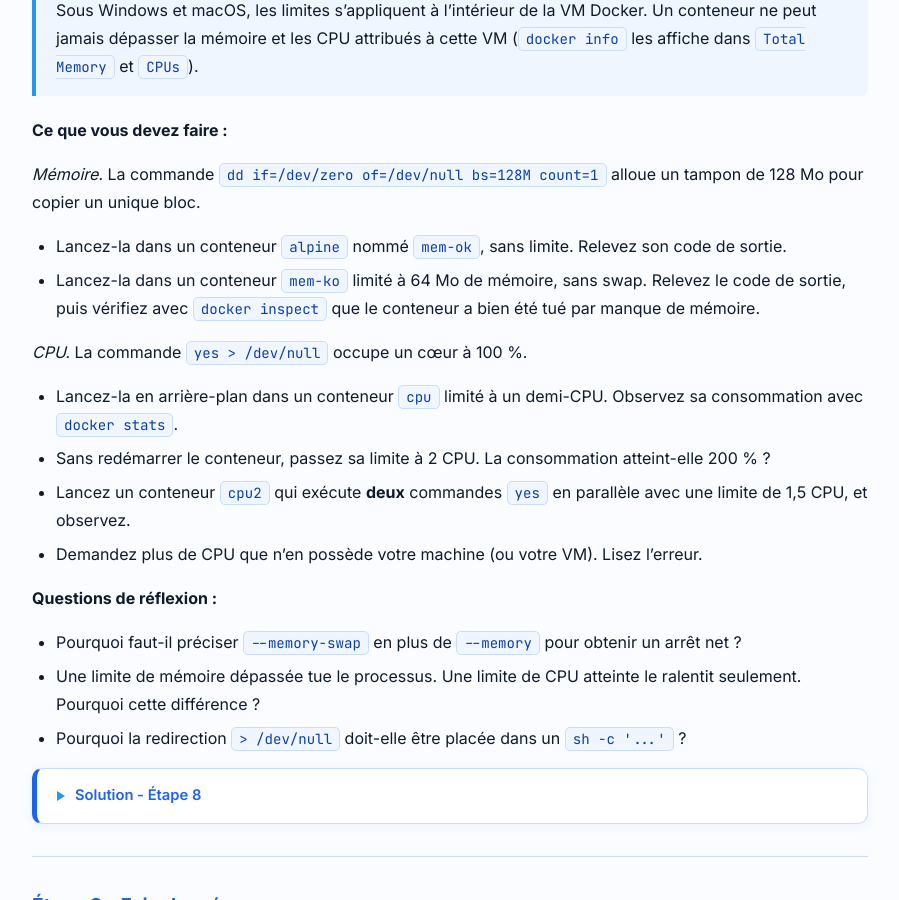
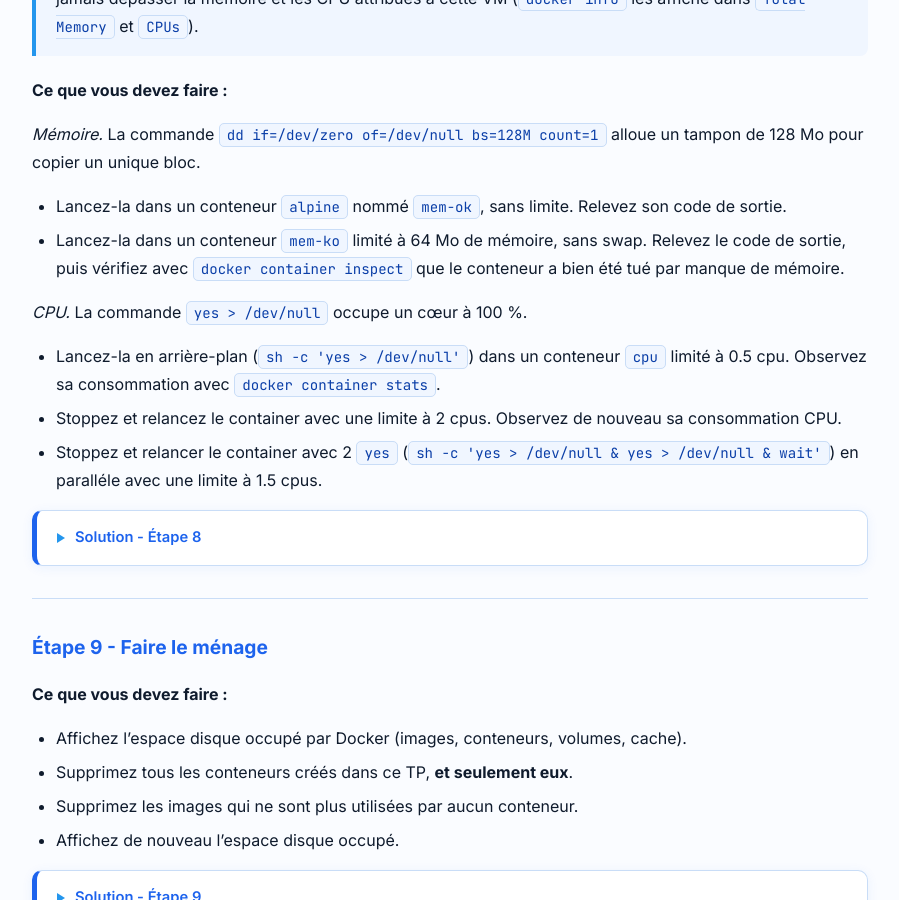
Before and after one commit to jviallon63/Hesias-3DKR, a Jekyll site: the page built from tp/2-cli-docker.md, in a window 1280 px wide and 900 px high, scrolled down 6918 px. Shown: the whole window, without its empty margins (190-1089 px from the left). Built offline with Jekyll 4.4.1, drawn with Linux system fonts in a browser that asks for light colours; some of the changed text lies outside the part shown.

Commit message:
review TP2

````diff
--- a/tp/2-cli-docker.md
+++ b/tp/2-cli-docker.md
@@ -141,7 +141,7 @@ L'instruction `EXPOSE 80` de l'image est **documentaire** : elle indique sur que
 
 - En utilisant l'instruction `run`, et en une seule commande : Lancez en arrière-plan un conteneur nommé `web` à partir de `nginx:stable-alpine`, en publiant son port 80 sur le port 8080 de l'hôte.
 - Ouvrez <http://localhost:8080> dans un navigateur, ou utilisez `curl`.
-- Affichez les correspondances de ports du conteneur avec `docker port`.
+- Affichez les correspondances de ports du conteneur avec `docker container port`.
 - Lancez un second conteneur `web2` qui publie lui aussi sur le port 8080 de l'hôte. Lisez l'erreur.
 - Relancez `web2` en le rendant accessible sur le port 8081.
 
@@ -230,7 +230,7 @@ error.log -> /dev/stderr
 
 nginx croit écrire dans des fichiers, mais tout part dans les flux capturés par Docker. C'est la convention à suivre pour toute application conteneurisée : pas de fichiers de logs dans le conteneur, des flux standard que l'outillage (Docker, Kubernetes, un collecteur de logs) récupère.
 
-`docker exec` lance un **processus supplémentaire** dans un conteneur déjà en marche. Le quitter n'arrête que ce processus. Avec `docker run -it alpine sh`, le shell est le processus principal (PID 1) : le quitter arrête le conteneur.
+`docker exec` lance un **processus supplémentaire** dans un conteneur déjà en marche. Le quitter n'arrête que ce processus. Avec `docker container run -it alpine sh`, le shell est le processus principal (PID 1) : le quitter arrête le conteneur.
 
 {::nomarkdown}
 </details>
@@ -298,15 +298,14 @@ L'image `nginx` officielle propose un mécanisme pour cela : au démarrage, son
   }
   ```
 
-- Lancez un conteneur `config` qui monte ce dossier sur `/etc/nginx/templates`, définit `NGINX_PORT=8000` et `APP_ENV=dev`, et publie le bon port du conteneur sur le port 8084 de l'hôte.
+- Lancez un conteneur `config` qui monte ce dossier sur `/etc/nginx/templates`, définit les variables d'environnement `NGINX_PORT=8000` et `APP_ENV=dev`, et publie le bon port du conteneur sur le port 8084 de l'hôte.
 - Vérifiez l'en-tête renvoyé avec `curl -I http://localhost:8084`, puis affichez la configuration générée dans le conteneur.
-- Placez les mêmes variables dans un fichier `app.env`, avec `APP_ENV=prod`, et relancez le conteneur en utilisant ce fichier.
-- Retrouvez les variables du conteneur de deux façons : depuis l'extérieur avec `docker inspect`, et depuis l'intérieur.
+- Relancez le conteneur avec `APP_ENV=prod`.
+- Retrouvez les variables du conteneur de deux façons : depuis l'extérieur avec `inspect`, et depuis l'intérieur.
 - Relancez le conteneur **sans** définir `APP_ENV`. Que se passe-t-il ? Trouvez la cause.
 
 **Questions de réflexion :**
 
-- Pourquoi l'option `-p` doit-elle changer quand `NGINX_PORT` change ?
 - Vous devez passer un mot de passe de base de données à un conteneur. Qui peut le lire si vous utilisez une variable d'environnement ?
 
 {::nomarkdown}
@@ -317,32 +316,23 @@ L'image `nginx` officielle propose un mécanisme pour cela : au démarrage, son
 mkdir -p ~/tp2/templates
 # créer default.conf.template avec le contenu ci-dessus
 
-docker run -d --name config -p 8084:8000 \
+docker container run -d --name config -p 8084:8000 \
   -v "$PWD/templates":/etc/nginx/templates:ro \
   -e NGINX_PORT=8000 -e APP_ENV=dev \
   nginx:stable-alpine
 
 curl -I http://localhost:8084       # X-Environment: dev
-docker exec config cat /etc/nginx/conf.d/default.conf
-```
+docker container exec config cat /etc/nginx/conf.d/default.conf
 
-Avec un fichier d'environnement :
-
-```bash
-cat > app.env <<'EOF'
-NGINX_PORT=8000
-APP_ENV=prod
-EOF
-
-docker rm -f config
-docker run -d --name config -p 8084:8000 \
+docker container rm -f config
+docker container run -d --name config -p 8084:8000 \
   -v "$PWD/templates":/etc/nginx/templates:ro \
-  --env-file app.env \
+  -e NGINX_PORT=8000 -e APP_ENV=prod \
   nginx:stable-alpine
 
 curl -I http://localhost:8084       # X-Environment: prod
-docker inspect -f '{{json .Config.Env}}' config
-docker exec config env
+docker container inspect -f '{{json .Config.Env}}' config
+docker container exec config env
 ```
 
 Les variables définies par l'image (`NGINX_VERSION`, `PATH`...) apparaissent à côté des vôtres.
@@ -350,21 +340,19 @@ Les variables définies par l'image (`NGINX_VERSION`, `PATH`...) apparaissent à
 Sans `APP_ENV` :
 
 ```bash
-docker rm -f config
-docker run -d --name config -p 8084:8000 \
+docker container rm -f config
+docker container run -d --name config -p 8084:8000 \
   -v "$PWD/templates":/etc/nginx/templates:ro \
   -e NGINX_PORT=8000 \
   nginx:stable-alpine
 
-docker ps -a --filter name=config   # Exited (1)
-docker logs config
+docker container  ps -a --filter name=config   # Exited (1)
+docker container logs config
 ```
 
-Le point d'entrée ne remplace que les variables **définies**. `${APP_ENV}` reste donc tel quel dans la configuration, et nginx l'interprète comme l'une de ses propres variables, qui n'existe pas. Les logs se terminent par une erreur du type `[emerg] unknown "app_env" variable` : nginx refuse de démarrer, le processus principal se termine, le conteneur aussi. Réflexe à retenir : un conteneur qui s'arrête aussitôt lancé se diagnostique avec `docker ps -a` (code de sortie) puis `docker logs`.
+Le point d’entrée ne remplace que les variables définies. ${APP_ENV} reste donc tel quel dans la configuration, et nginx l’interprète comme l’une de ses propres variables, qui n’existe pas. Les logs se terminent par une erreur du type [emerg] unknown "app_env" variable : nginx refuse de démarrer, le processus principal se termine, le conteneur aussi.
 
-`-p 8084:8000` associe un port de l'hôte à un port **du conteneur**. Si nginx écoute sur 8000, publier le port 80 ne mènerait nulle part.
-
-Une variable d'environnement est visible par quiconque peut exécuter `docker inspect` sur l'hôte, ainsi que dans `/proc/<pid>/environ` du processus et par tout processus enfant. Elle convient pour la configuration, pas pour des secrets sensibles, pour lesquels on préfère un fichier monté en lecture seule ou un gestionnaire de secrets (Docker Swarm, Kubernetes, Vault...).
+Une variable d'environnement est visible par quiconque peut exécuter `docker container inspect` sur l'hôte, ainsi que dans `/proc/<pid>/environ` du processus et par tout processus enfant. Elle convient pour la configuration, pas pour des secrets sensibles, pour lesquels on préfère un fichier monté en lecture seule ou un gestionnaire de secrets (Docker Swarm, Kubernetes, Vault...).
 
 {::nomarkdown}
 </details>
@@ -382,23 +370,22 @@ Une variable d'environnement est visible par quiconque peut exécuter `docker in
   for i in $(seq 1 2000); do curl -s http://localhost:8080 > /dev/null; done
   ```
 
-- Affichez la même information une seule fois, pour le seul conteneur `web`.
 - Affichez les processus qui tournent dans `web`, tels que l'hôte les voit.
 - Avec `docker inspect` et `--format`, affichez pour `web` : son adresse IP, sa date de démarrage, son nombre de redémarrages et sa politique de redémarrage.
 
 **Questions de réflexion :**
 
-- Dans `docker stats`, que représente la valeur après le `/` dans la colonne `MEM USAGE / LIMIT` ?
-- Les PID affichés par `docker top` sont-ils les mêmes que ceux vus par `ps` dans le conteneur ? Pourquoi ?
+- Dans `docker container stats`, que représente la valeur après le `/` dans la colonne `MEM USAGE / LIMIT` ?
+- Les PID affichés par `docker container top` sont-ils les mêmes que ceux vus par `ps` dans le conteneur ? Pourquoi ?
 
 {::nomarkdown}
 <details><summary>Solution - Étape 7</summary>
 {:/nomarkdown}
 
 ```bash
-docker stats                      # Ctrl+C pour quitter
-docker stats --no-stream web
-docker top web
+docker container stats web                      # Ctrl+C pour quitter
+docker container stats --no-stream web
+docker container top web
 ```
 
 ```bash
@@ -430,20 +417,13 @@ Par défaut, un conteneur peut consommer toute la mémoire et tout le CPU dispon
 *Mémoire.* La commande `dd if=/dev/zero of=/dev/null bs=128M count=1` alloue un tampon de 128 Mo pour copier un unique bloc.
 
 - Lancez-la dans un conteneur `alpine` nommé `mem-ok`, sans limite. Relevez son code de sortie.
-- Lancez-la dans un conteneur `mem-ko` limité à 64 Mo de mémoire, sans swap. Relevez le code de sortie, puis vérifiez avec `docker inspect` que le conteneur a bien été tué par manque de mémoire.
+- Lancez-la dans un conteneur `mem-ko` limité à 64 Mo de mémoire, sans swap. Relevez le code de sortie, puis vérifiez avec `docker container inspect` que le conteneur a bien été tué par manque de mémoire.
 
 *CPU.* La commande `yes > /dev/null` occupe un cœur à 100 %.
 
-- Lancez-la en arrière-plan dans un conteneur `cpu` limité à un demi-CPU. Observez sa consommation avec `docker stats`.
-- Sans redémarrer le conteneur, passez sa limite à 2 CPU. La consommation atteint-elle 200 % ?
-- Lancez un conteneur `cpu2` qui exécute **deux** commandes `yes` en parallèle avec une limite de 1,5 CPU, et observez.
-- Demandez plus de CPU que n'en possède votre machine (ou votre VM). Lisez l'erreur.
-
-**Questions de réflexion :**
-
-- Pourquoi faut-il préciser `--memory-swap` en plus de `--memory` pour obtenir un arrêt net ?
-- Une limite de mémoire dépassée tue le processus. Une limite de CPU atteinte le ralentit seulement. Pourquoi cette différence ?
-- Pourquoi la redirection `> /dev/null` doit-elle être placée dans un `sh -c '...'` ?
+- Lancez-la en arrière-plan (`sh -c 'yes > /dev/null'`) dans un conteneur `cpu` limité à 0.5 cpu. Observez sa consommation avec `docker container stats`.
+- Stoppez et relancez le container avec une limite à 2 cpus. Observez de nouveau sa consommation CPU.
+- Stoppez et relancer le container avec 2 `yes` (`sh -c 'yes > /dev/null & yes > /dev/null & wait'`) en paralléle avec une limite à 1.5 cpus.
 
 {::nomarkdown}
 <details><summary>Solution - Étape 8</summary>
@@ -452,45 +432,38 @@ Par défaut, un conteneur peut consommer toute la mémoire et tout le CPU dispon
 Mémoire :
 
 ```bash
-docker run --name mem-ok alpine dd if=/dev/zero of=/dev/null bs=128M count=1
-docker inspect -f '{{.State.ExitCode}}' mem-ok                         # 0
+docker container run --name mem-ok alpine dd if=/dev/zero of=/dev/null bs=128M count=1
+docker container inspect -f '{{.State.ExitCode}}' mem-ok                         # 0
 
-docker run --name mem-ko --memory 64m --memory-swap 64m \
+docker container run --name mem-ko --memory 64m \
   alpine dd if=/dev/zero of=/dev/null bs=128M count=1
-docker inspect -f '{{.State.ExitCode}} {{.State.OOMKilled}}' mem-ko    # 137 true
+docker container inspect -f '{{.State.ExitCode}} {{.State.OOMKilled}}' mem-ko    # 137 true
 ```
 
 Le noyau a tué le processus dès qu'il a dépassé 64 Mo : c'est l'**OOM killer** (*Out Of Memory*). On retrouve le code `137` (SIGKILL) vu à l'étape 2, et `OOMKilled` indique la cause.
 
-`--memory-swap` fixe la limite **mémoire + swap**. S'il n'est pas précisé, il vaut le double de `--memory` : le conteneur pourrait alors déborder sur le swap au lieu d'être tué, et devenir simplement très lent. Lui donner la même valeur que `--memory` interdit le swap.
-
 CPU :
 
 ```bash
-docker run -d --name cpu --cpus 0.5 alpine sh -c 'yes > /dev/null'
-docker stats --no-stream cpu          # CPU % autour de 50 %
+docker container run -d --name cpu --cpus 0.5 alpine sh -c 'yes > /dev/null'
+docker container stats cpu          # CPU % autour de 50 %
 
-docker update --cpus 2 cpu
-docker stats --no-stream cpu          # autour de 100 %, pas 200 %
+docker container rm -f cpu
+docker container run -d --name cpu --cpus 2 alpine sh -c 'yes > /dev/null'
+docker stats cpu          # autour de 100 %, pas 200 %
 
-docker run -d --name cpu2 --cpus 1.5 alpine sh -c 'yes > /dev/null & yes > /dev/null & wait'
-docker stats --no-stream cpu2         # autour de 150 %
+docker container rm -f cpu
+docker container run -d --name cpu --cpus 1.5 alpine sh -c 'yes > /dev/null & yes > /dev/null & wait'
+docker container stats cpu         # autour de 150 %
 ```
 
-Dans `docker stats`, 100 % correspond à un cœur entièrement occupé. `yes` est un processus mono-thread : il ne peut occuper qu'un seul cœur, quelle que soit la limite. Avec deux processus, la consommation monte jusqu'au plafond de 1,5 CPU.
-
-Au-delà du nombre de CPU disponibles, Docker refuse :
-
-```bash
-docker run --rm --cpus 64 alpine true
-# Error response from daemon: range of CPUs is from 0.01 to N.00, as there are only N CPUs available
-```
+Dans `docker container stats`, 100 % correspond à un cœur entièrement occupé. `yes` est un processus mono-thread : il ne peut occuper qu'un seul cœur, quelle que soit la limite. Avec deux processus, la consommation monte jusqu'au plafond de 1,5 CPU.
 
 La mémoire ne peut pas être « ralentie » : un processus qui a besoin d'une page de plus l'obtient ou non. Le CPU, en revanche, se partage dans le temps : le noyau accorde au conteneur une part de chaque période (par défaut 100 ms), puis le met en attente jusqu'à la suivante. Le processus est ralenti, jamais tué.
 
-Sans `sh -c`, la redirection `> /dev/null` serait interprétée par **votre** shell, sur l'hôte : c'est la sortie de la commande `docker run` qui serait redirigée, et `yes` écrirait dans les logs du conteneur.
+Sans `sh -c`, la redirection `> /dev/null` serait interprétée par **votre** shell, sur l'hôte : c'est la sortie de la commande `docker container run` qui serait redirigée, et `yes` écrirait dans les logs du conteneur.
 
-Pour aller plus loin : `--cpuset-cpus` épingle un conteneur sur des cœurs précis, et `--pids-limit` limite le nombre de processus (protection contre les *fork bombs*).
+Une limite de mémoire dépassée tue le processus. Une limite de CPU atteinte le ralentit seulement.
 
 {::nomarkdown}
 </details>
@@ -514,7 +487,7 @@ Pour aller plus loin : `--cpuset-cpus` épingle un conteneur sur des cœurs pré
 ```bash
 docker system df
 
-docker container rm -f web web2 site config mem-ok mem-ko cpu cpu2
+docker container rm -f web web2 site config mem-ok mem-ko cpu
 docker image prune -a
 
 docker system df
--- /dev/null
+++ b/tp/tp2/site/index.html
@@ -0,0 +1 @@
+<h1>My application !</h1>
````
Also changed, not shown: 1 other file.
